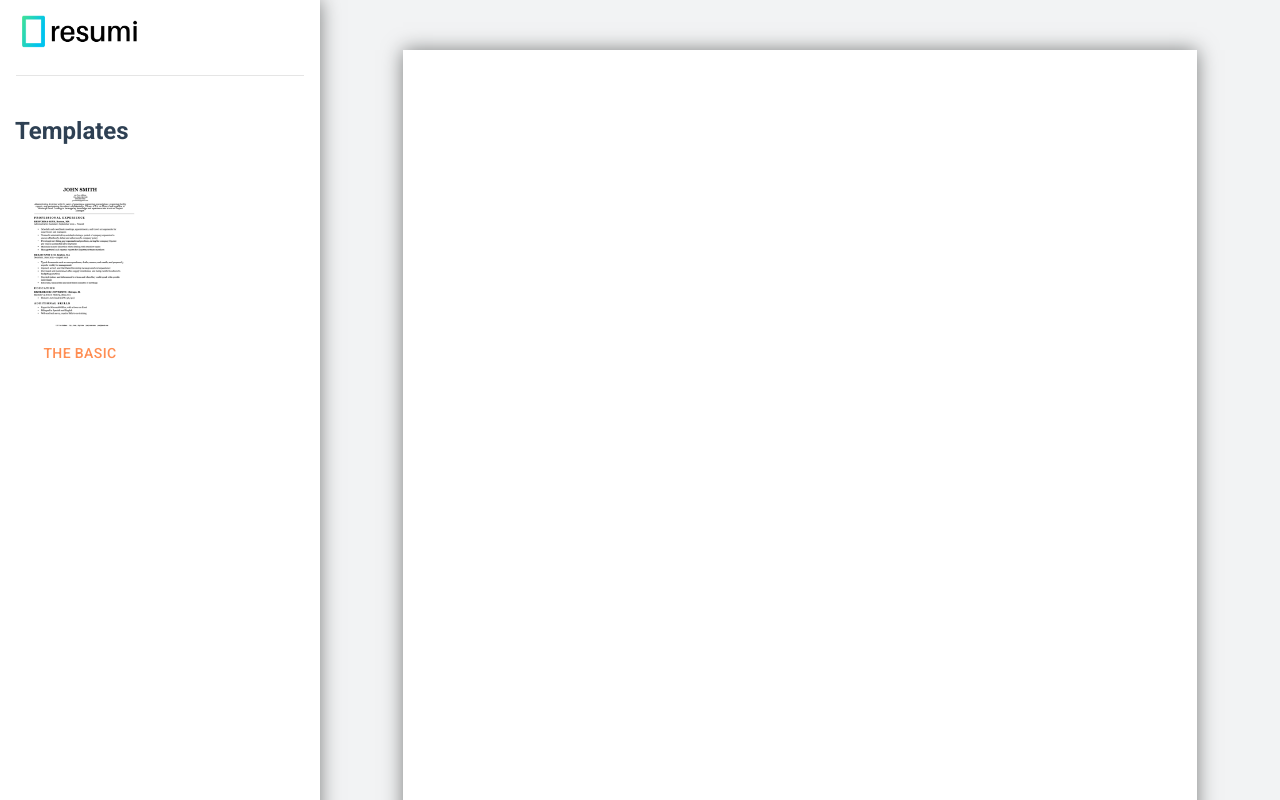
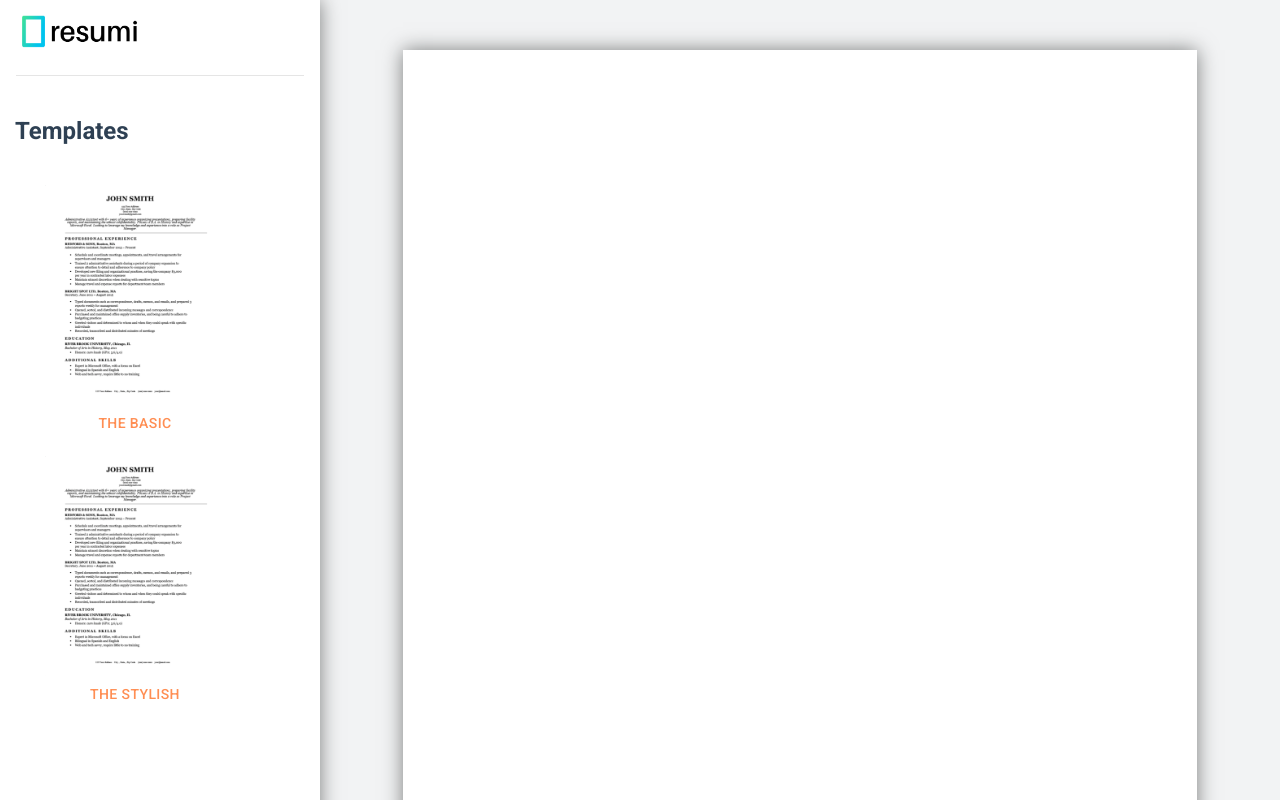
Before and after one commit to lucasmrl/resumi, a React (Create React App) app: page / in a window 1280 px wide. Shown: the top 800 px of the page. Built offline with nearby package versions, Linux system fonts and the light colour scheme.

Commit message:
Placeholder for second template 😬

```diff
--- a/src/components/Left/Left.module.css
+++ b/src/components/Left/Left.module.css
@@ -63,8 +63,21 @@ img {
   margin-bottom: 15px;
 }
 
+.imgThumb {
+  width: 170px;
+  margin-left: 20px;
+}
+
 .templateCard {
   display: flex;
   flex-direction: column;
-  justify-content: center;
+  align-items: center;
 }
+
+.cards {
+  display: flex;
+  width: 80%;
+  margin: 25px;
+  justify-content: space-between;
+  flex-wrap: wrap;
+}
--- a/src/containers/App.js
+++ b/src/containers/App.js
@@ -14,7 +14,7 @@ function Templates() {
   const useStyles = makeStyles({
     headerLink: {
       color: "#FF8E53 ",
-      width: 100,
+      minWidth: 100,
       marginLeft: 30,
     },
   });
@@ -30,15 +30,25 @@ function Templates() {
       </div>
       <hr className={myClasses.hr2} />
       <h2 className={myClasses.templatesH2}>Templates</h2>
-      <div>
+      <div className={myClasses.cards}>
         <div className={myClasses.templateCard}>
-          <img src={thumbn} alt="thumbnail" />
+          <img src={thumbn} alt="thumbnail" className={myClasses.imgThumb} />
           <Button
             className={classes.headerLink}
             component={Link}
             to="/basic/header"
           >
             The Basic
+          </Button>
+        </div>
+        <div className={myClasses.templateCard}>
+          <img src={thumbn} alt="thumbnail" className={myClasses.imgThumb} />
+          <Button
+            className={classes.headerLink}
+            component={Link}
+            to="/basic/header"
+          >
+            The Stylish
           </Button>
         </div>
       </div>
```
